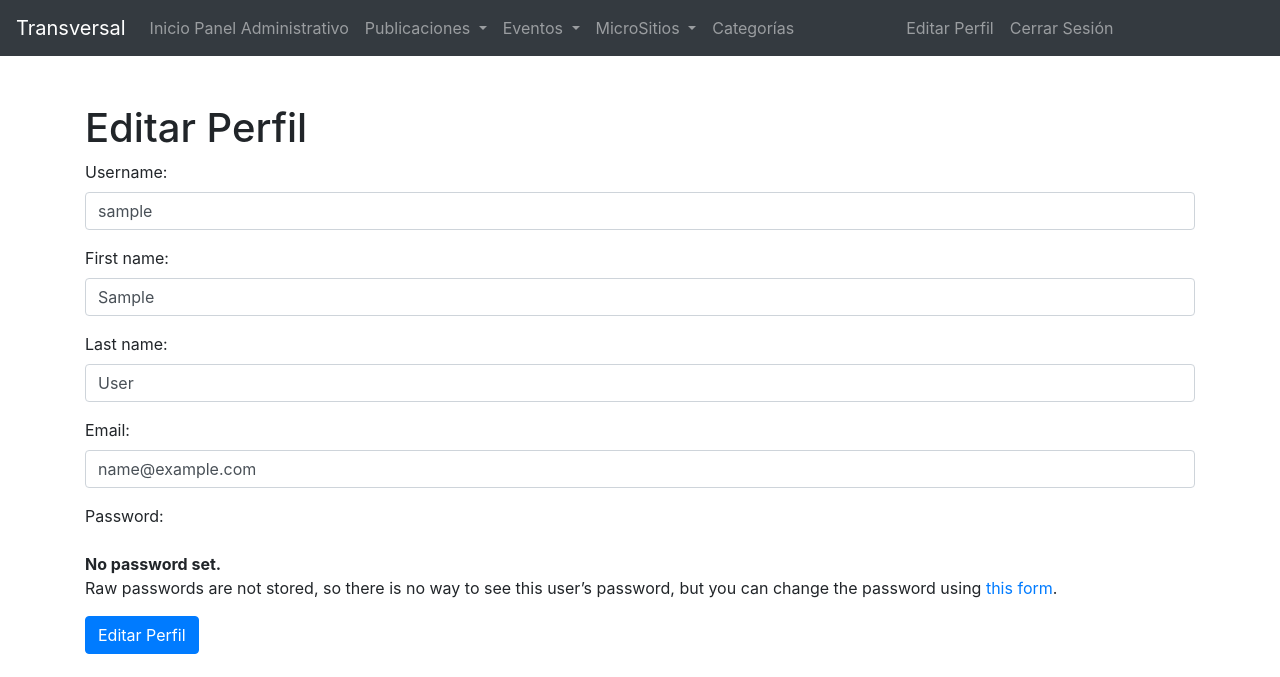
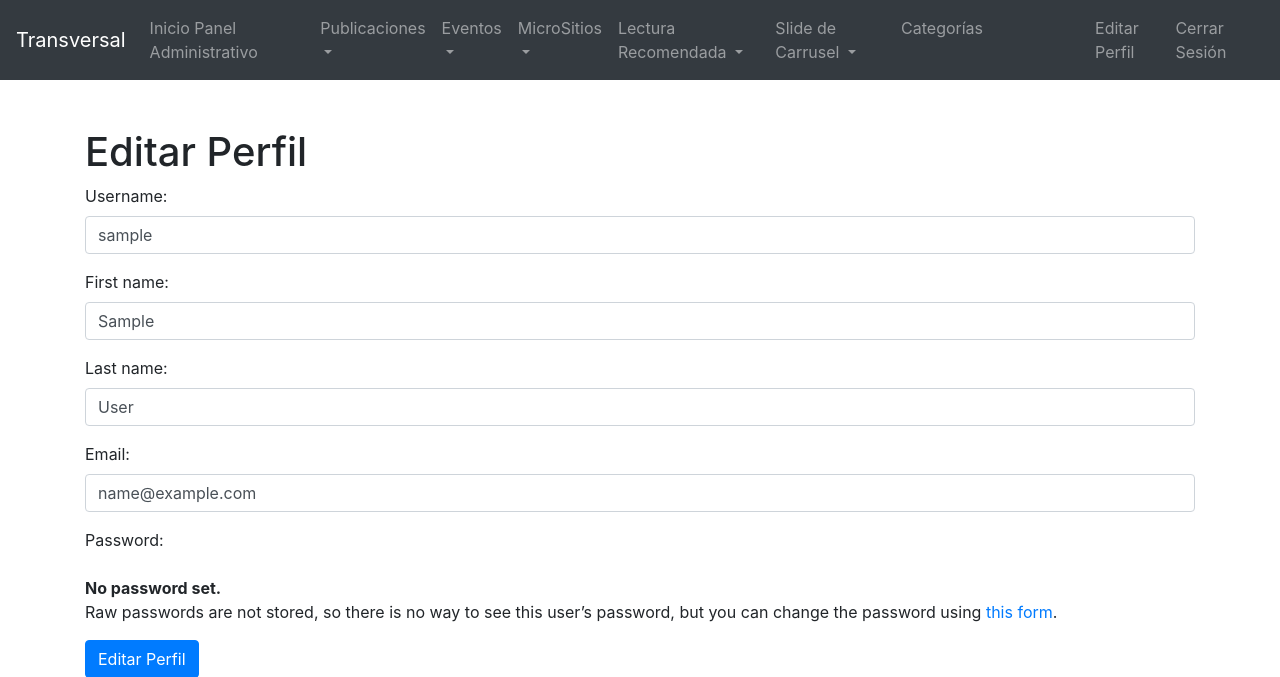
Before and after one commit to IS709090/ablog, a Django app: page /members/editar_perfil/ in a window 1280 px wide. Shown: the top 677 px of the page. Run offline with Django 3.2, Linux system fonts and the light colour scheme; the visitor is signed in with stand-in values (Sample User, id 1); some libraries are stand-ins or nearby versions.

Commit message:
ahora si los termine, era broma el anterior

```diff
--- a/theblog/templates/adminLectura_list.html
+++ b/theblog/templates/adminLectura_list.html
@@ -23,7 +23,7 @@ Lectura Recomendada
             <h4>{{ post.title }}</h4>
 
 
-            <p>{{ post.subtitle }}</p>
+            <p>{{ post.description }}</p>
             <br>
             <br>
             <p>Enlace al que te lleva: <a href="{{ post.link }}">Enlace</a></p>
--- a/theblog/templates/baseBackend.html
+++ b/theblog/templates/baseBackend.html
@@ -70,6 +70,30 @@
                     </div>
                 </li>
 
+                <li class="nav-item dropdown">
+                    <a class="nav-link dropdown-toggle" href="#" id="navbarDropdown" role="button"
+                        data-toggle="dropdown" aria-haspopup="true" aria-expanded="false">
+                        Lectura Recomendada
+                    </a>
+                    <div class="dropdown-menu" aria-labelledby="navbarDropdown">
+                        <a class="dropdown-item" href="{% url 'add_lectura' %}">Crear Lectura Recomendada</a>
+                        <div class="dropdown-divider"></div>
+                        <a class="dropdown-item" href="{% url 'adminLectura_list' %}">Editar o Eliminar Lectura Recomendada</a>
+                    </div>
+                </li>
+
+                <li class="nav-item dropdown">
+                    <a class="nav-link dropdown-toggle" href="#" id="navbarDropdown" role="button"
+                        data-toggle="dropdown" aria-haspopup="true" aria-expanded="false">
+                        Slide de Carrusel
+                    </a>
+                    <div class="dropdown-menu" aria-labelledby="navbarDropdown">
+                        <a class="dropdown-item" href="{% url 'add_carousel' %}">Crear Slide de Carrusel</a>
+                        <div class="dropdown-divider"></div>
+                        <a class="dropdown-item" href="{% url 'adminCarousel_list' %}">Editar o Eliminar Slide de Carrusel</a>
+                    </div>
+                </li>
+
                 <a class="nav-item nav-link" href="{% url 'add_category' %}">Categorías</a>
 
                 <div class="ml-5 pl-5">
--- a/theblog/views.py
+++ b/theblog/views.py
@@ -219,9 +219,9 @@ class DeleteMicroSitioView(DeleteView):
 class DeleteCarouselView(DeleteView):
     model = Carousel
     template_name = 'delete_carousel.html'
-    success_url = reverse_lazy('adminMicro_list')
+    success_url = reverse_lazy('adminCarousel_list')
 
 class DeleteLecturaView(DeleteView):
     model = Lectura
     template_name = 'delete_lectura.html'
-    success_url = reverse_lazy('adminMicro_list')
+    success_url = reverse_lazy('adminLectura_list')
```
